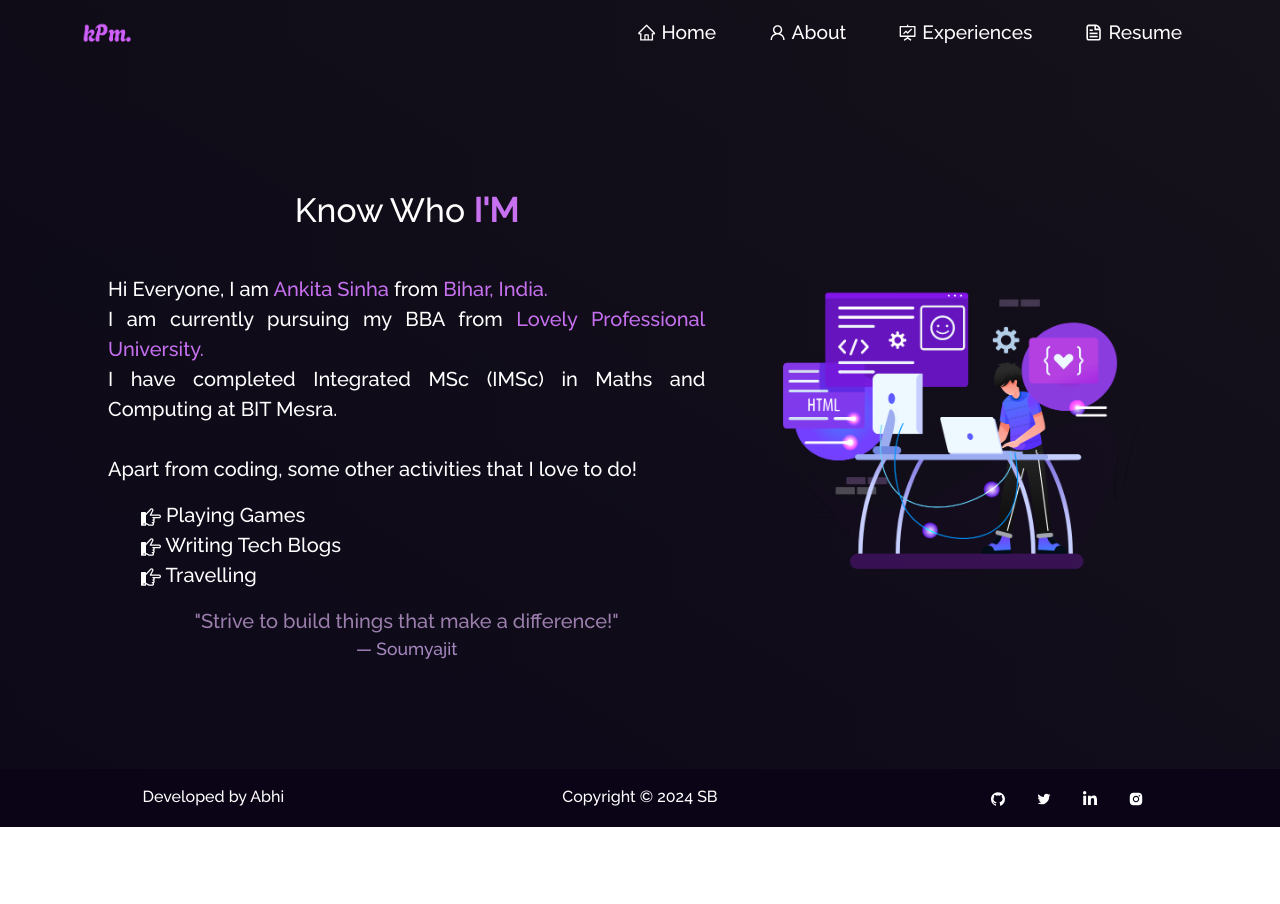
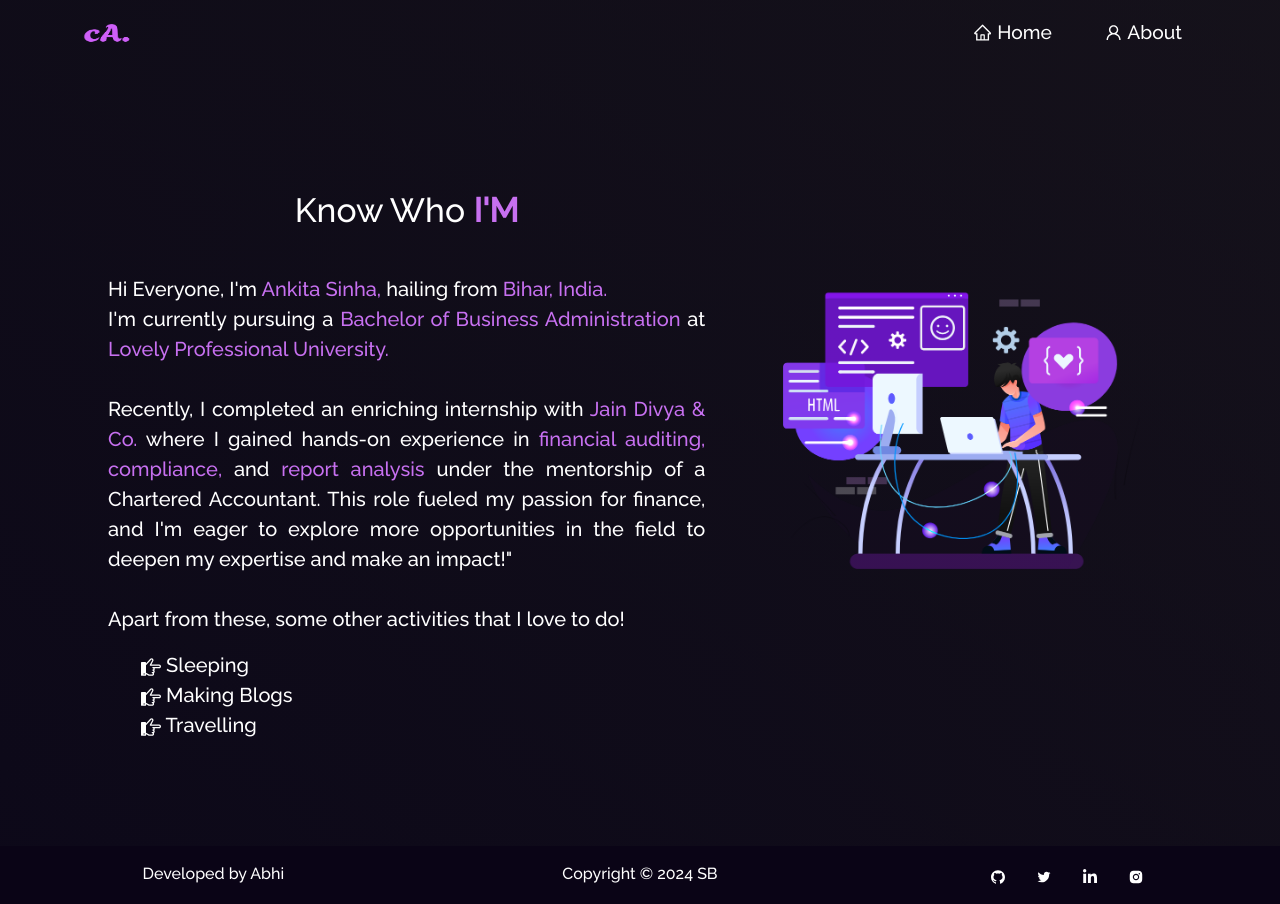
Before and after one commit to mrabhi198/react-portfolio-main, a React (Create React App) app: page /about in a window 1280 px wide. Before the commit the page ends 827 px from the top, so only its background shows below. Built offline with nearby package versions, Linux system fonts and the light colour scheme.

Commit message:
fix logo, and info

```diff
--- a/src/components/About/AboutCard.js
+++ b/src/components/About/AboutCard.js
@@ -8,33 +8,29 @@ function AboutCard() {
       <Card.Body>
         <blockquote className="blockquote mb-0">
           <p style={{ textAlign: "justify" }}>
-            Hi Everyone, I am <span className="purple">Ankita Sinha </span>
-            from <span className="purple"> Bihar, India.</span>
+            Hi Everyone, I'm <span className="purple">Ankita Sinha, </span>
+            hailing from <span className="purple"> Bihar, India.</span>
             <br />
-            I am currently pursuing my BBA from <span className="purple">Lovely Professional University.</span>
-            <br />
-            I have completed Integrated MSc (IMSc) in Maths and Computing at BIT
-            Mesra.
+            I'm currently pursuing a <span className="purple"> Bachelor of Business Administration</span> at <span className="purple">Lovely Professional University.</span>
+            <br/>
+            <br/>
+            Recently, I completed an enriching internship with <span className="purple">Jain Divya & Co.</span> where I gained hands-on experience in <span className="purple">financial auditing, compliance,</span> and
+            <span className="purple"> report analysis</span> under the mentorship of a Chartered Accountant. This role fueled my passion for finance, and I'm eager to explore more opportunities in the field to deepen my expertise and make an impact!"
             <br />
             <br />
-            Apart from coding, some other activities that I love to do!
+            Apart from these, some other activities that I love to do!
           </p>
           <ul>
             <li className="about-activity">
-              <ImPointRight /> Playing Games
+              <ImPointRight /> Sleeping
             </li>
             <li className="about-activity">
-              <ImPointRight /> Writing Tech Blogs
+              <ImPointRight /> Making Blogs
             </li>
             <li className="about-activity">
               <ImPointRight /> Travelling
             </li>
           </ul>
-
-          <p style={{ color: "rgb(155 126 172)" }}>
-            "Strive to build things that make a difference!"{" "}
-          </p>
-          <footer className="blockquote-footer">Soumyajit</footer>
         </blockquote>
       </Card.Body>
     </Card>
--- a/src/components/Navbar.js
+++ b/src/components/Navbar.js
@@ -1,11 +1,8 @@
-import React, { useState, useEffect } from "react";
-import Navbar from "react-bootstrap/Navbar";
-import Nav from "react-bootstrap/Nav";
-import Container from "react-bootstrap/Container";
-import logo from "../Assets/logo.png";
-import { Link } from "react-router-dom";
-import { AiOutlineHome, AiOutlineFundProjectionScreen, AiOutlineUser } from "react-icons/ai";
-import { CgFileDocument } from "react-icons/cg";
+import React, { useState, useEffect } from 'react';
+import { Navbar, Container, Nav } from 'react-bootstrap';
+import { Link } from 'react-router-dom';
+import { AiOutlineHome, AiOutlineUser } from 'react-icons/ai';
+import logo from '../Assets/logo.png'; // Adjust the path as necessary
 
 function NavBar() {
   const [expand, setExpand] = useState(false);
@@ -44,16 +41,6 @@ function NavBar() {
                 <AiOutlineUser style={{ marginBottom: "2px" }} /> About
               </Nav.Link>
             </Nav.Item>
-            <Nav.Item>
-              <Nav.Link as={Link} to="/project" onClick={() => setExpand(false)}>
-                <AiOutlineFundProjectionScreen style={{ marginBottom: "2px" }} /> Experiences
-              </Nav.Link>
-            </Nav.Item>
-            <Nav.Item>
-              <Nav.Link as={Link} to="/resume" onClick={() => setExpand(false)}>
-                <CgFileDocument style={{ marginBottom: "2px" }} /> Resume
-              </Nav.Link>
-            </Nav.Item>
           </Nav>
         </Navbar.Collapse>
       </Container>
```
Also changed, not shown: src/Assets/logo.png.
